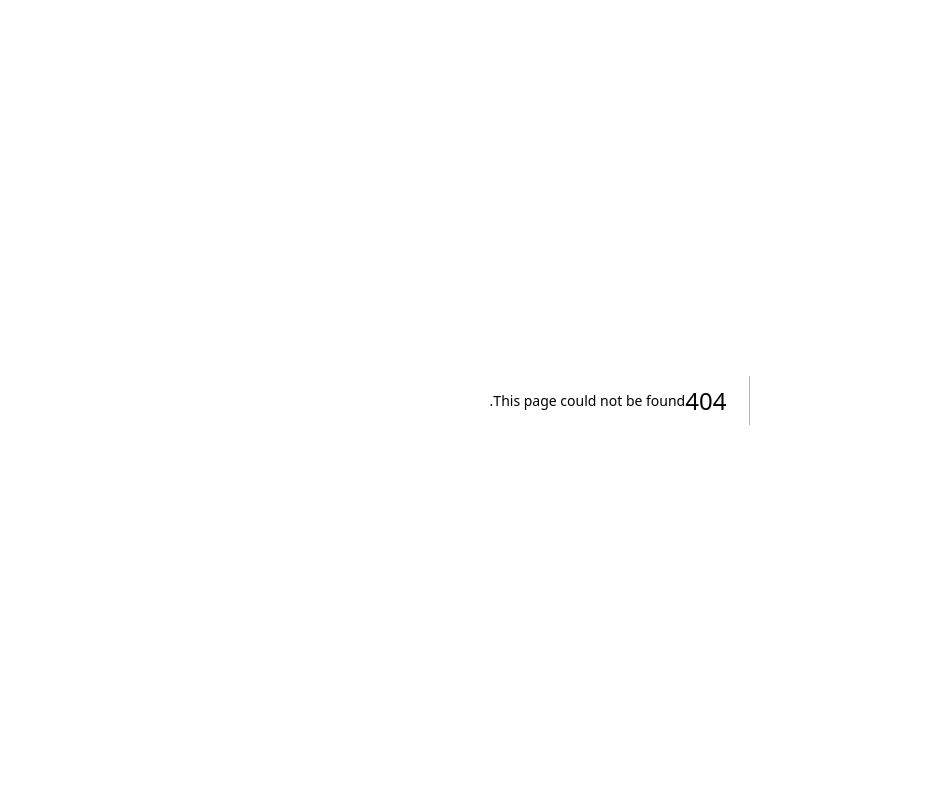
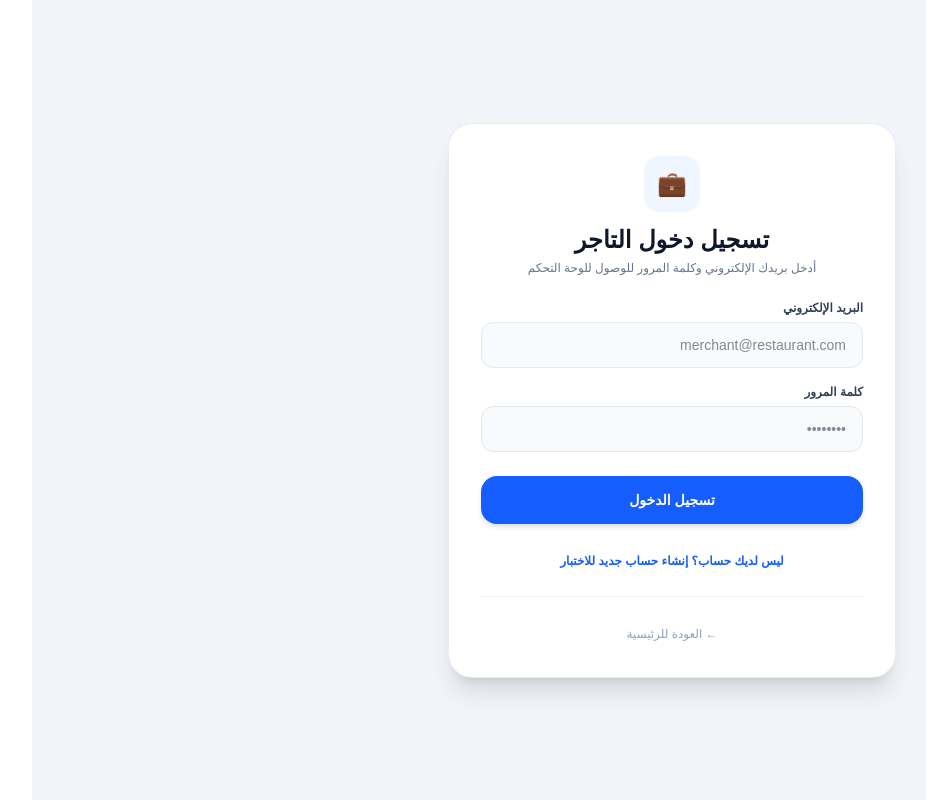
Before and after one commit to AbdallahElzamly/Cards-Platform, a Next.js app: page /auth/login in a window 1280 px wide. Before the commit this address had no page. Shown: the whole page, without its empty margins (52-978 px from the left). Built offline with nearby package versions, Linux system fonts and the light colour scheme; no server answers.

Commit message:
feat(auth): add merchant login page for loyalty dashboard

```diff
--- /dev/null
+++ b/app/auth/login/page.tsx
@@ -0,0 +1,160 @@
+'use client';
+
+import React, { useState, Suspense } from 'react';
+import { useRouter, useSearchParams } from 'next/navigation';
+import { createBrowserClient } from '@supabase/ssr';
+import Link from 'next/link';
+
+function LoginForm() {
+  const router = useRouter();
+  const searchParams = useSearchParams();
+  const redirectTo = searchParams.get('redirect') || '/dashboard/loyalty';
+
+  const [email, setEmail] = useState('');
+  const [password, setPassword] = useState('');
+  const [isSignUp, setIsSignUp] = useState(false);
+  const [loading, setLoading] = useState(false);
+  const [errorMsg, setErrorMsg] = useState<string | null>(null);
+  const [successMsg, setSuccessMsg] = useState<string | null>(null);
+
+  const supabase = createBrowserClient(
+    process.env.NEXT_PUBLIC_SUPABASE_URL || '',
+    process.env.NEXT_PUBLIC_SUPABASE_ANON_KEY || ''
+  );
+
+  const handleSubmit = async (e: React.FormEvent) => {
+    e.preventDefault();
+    setErrorMsg(null);
+    setSuccessMsg(null);
+    setLoading(true);
+
+    try {
+      if (isSignUp) {
+        const { data, error } = await supabase.auth.signUp({
+          email,
+          password,
+        });
+        if (error) throw error;
+        setSuccessMsg('تم إنشاء الحساب بنجاح! جارٍ تحويلك...');
+        setTimeout(() => {
+          router.push(redirectTo);
+          router.refresh();
+        }, 1000);
+      } else {
+        const { data, error } = await supabase.auth.signInWithPassword({
+          email,
+          password,
+        });
+        if (error) throw error;
+        setSuccessMsg('تم تسجيل الدخول بنجاح! جارٍ تحويلك...');
+        setTimeout(() => {
+          router.push(redirectTo);
+          router.refresh();
+        }, 800);
+      }
+    } catch (err: any) {
+      console.error('Auth error:', err);
+      setErrorMsg(err.message || 'حدث خطأ أثناء المصادقة، يرجى التحقق من البيانات.');
+    } finally {
+      setLoading(false);
+    }
+  };
+
+  return (
+    <div className="min-h-screen bg-slate-100 flex items-center justify-center p-4 font-sans" dir="rtl">
+      <div className="w-full max-w-md bg-white rounded-3xl shadow-xl border border-slate-200/80 p-8">
+
+        {/* Header */}
+        <div className="text-center mb-6">
+          <div className="w-14 h-14 bg-blue-50 text-blue-600 rounded-2xl flex items-center justify-center mx-auto mb-3 text-2xl font-bold">
+            💼
+          </div>
+          <h1 className="text-2xl font-black text-slate-900 mb-1">
+            {isSignUp ? 'حساب تاجر جديد' : 'تسجيل دخول التاجر'}
+          </h1>
+          <p className="text-xs text-slate-500">
+            {isSignUp ? 'أنشئ حساباً لإدارة برنامج الولاء الخاص بمطعمك' : 'أدخل بريدك الإلكتروني وكلمة المرور للوصول للوحة التحكم'}
+          </p>
+        </div>
+
+        {errorMsg && (
+          <div className="p-3.5 mb-4 bg-rose-50 border border-rose-200 text-rose-800 rounded-2xl text-xs font-semibold text-center">
+            {errorMsg}
+          </div>
+        )}
+
+        {successMsg && (
+          <div className="p-3.5 mb-4 bg-emerald-50 border border-emerald-200 text-emerald-800 rounded-2xl text-xs font-semibold text-center">
+            {successMsg}
+          </div>
+        )}
+
+        <form onSubmit={handleSubmit} className="flex flex-col gap-4">
+          <div>
+            <label className="block text-xs font-bold text-slate-700 mb-1.5">البريد الإلكتروني</label>
+            <input
+              type="email"
+              required
+              dir="ltr"
+              value={email}
+              onChange={(e) => setEmail(e.target.value)}
+              placeholder="merchant@restaurant.com"
+              className="w-full px-4 py-3 bg-slate-50 border border-slate-200 rounded-xl text-slate-900 text-sm focus:outline-none focus:ring-2 focus:ring-blue-500/20 focus:border-blue-600 transition text-right"
+            />
+          </div>
+
+          <div>
+            <label className="block text-xs font-bold text-slate-700 mb-1.5">كلمة المرور</label>
+            <input
+              type="password"
+              required
+              dir="ltr"
+              value={password}
+              onChange={(e) => setPassword(e.target.value)}
+              placeholder="••••••••"
+              className="w-full px-4 py-3 bg-slate-50 border border-slate-200 rounded-xl text-slate-900 text-sm focus:outline-none focus:ring-2 focus:ring-blue-500/20 focus:border-blue-600 transition text-right"
+            />
+          </div>
+
+          <button
+            type="submit"
+            disabled={loading}
+            className="w-full py-3.5 bg-blue-600 hover:bg-blue-700 text-white font-bold rounded-2xl shadow-md transition text-sm mt-2"
+          >
+            {loading ? 'جاري المعالجة...' : isSignUp ? 'إنشاء حساب جديد' : 'تسجيل الدخول'}
+          </button>
+        </form>
+
+        {/* Toggle Mode */}
+        <div className="mt-6 text-center">
+          <button
+            type="button"
+            onClick={() => {
+              setIsSignUp(!isSignUp);
+              setErrorMsg(null);
+              setSuccessMsg(null);
+            }}
+            className="text-xs text-blue-600 hover:underline font-semibold"
+          >
+            {isSignUp ? 'لديك حساب بالفعل؟ تسجيل الدخول' : 'ليس لديك حساب؟ إنشاء حساب جديد للاختبار'}
+          </button>
+        </div>
+
+        <div className="mt-6 pt-6 border-t border-slate-100 text-center">
+          <Link href="/" className="text-xs text-slate-400 hover:text-slate-600">
+            ← العودة للرئيسية
+          </Link>
+        </div>
+
+      </div>
+    </div>
+  );
+}
+
+export default function MerchantLoginPage() {
+  return (
+    <Suspense fallback={<div className="min-h-screen flex items-center justify-center bg-slate-50 text-slate-500 font-sans">جاري التحميل...</div>}>
+      <LoginForm />
+    </Suspense>
+  );
+}
```
